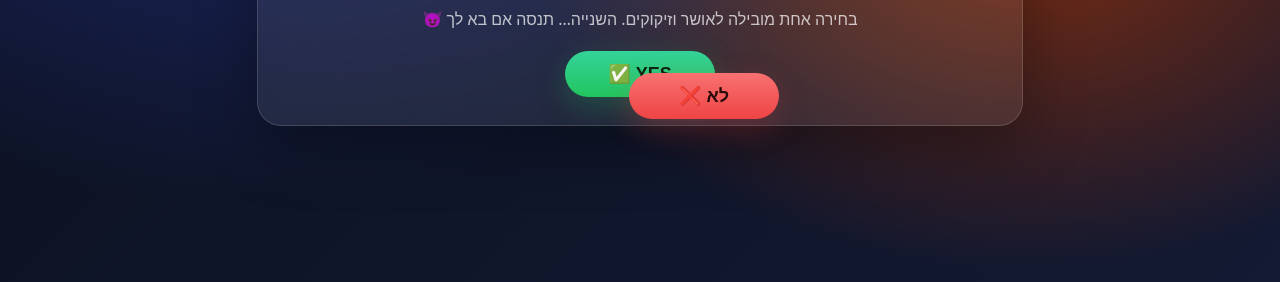
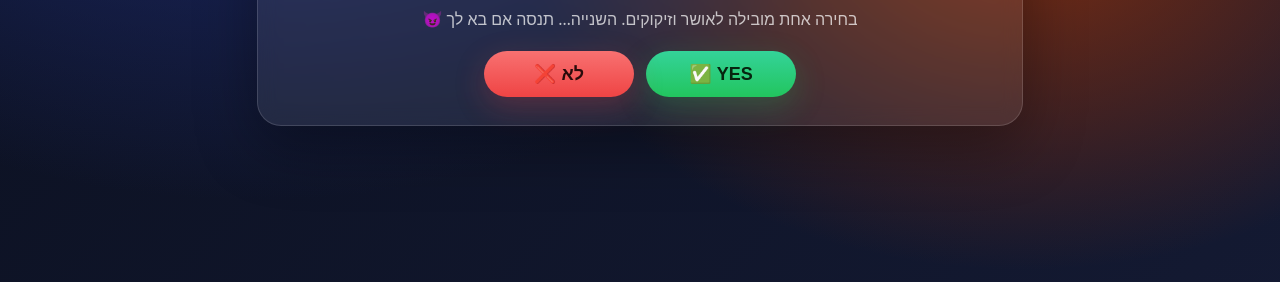
Before and after one commit to EdenAz7/ELIYA_DATE, a plain HTML site: page index.html in a window 1280 px wide. Shown: the part 400-682 px from the top of the page. Drawn offline with Linux system fonts and the light colour scheme.

Commit message:
Update index.html

```diff
--- a/index.html
+++ b/index.html
@@ -89,10 +89,10 @@
 
     /* כפתור "לא" יהיה בתוך שכבת מסך כדי שנוכל להזיז אותו חופשי */
     #noBtn {
-      position: fixed;
-      left: 55%;
-      top: 62%;
-      transform: translate(-50%, -50%);
+     background: linear-gradient(180deg, #f87171, var(--no));
+  color: #2a0b0b;
+  min-width: 150px;
+  box-shadow: 0 10px 30px rgba(239,68,68,0.25);
       background: linear-gradient(180deg, #f87171, var(--no));
       color: #2a0b0b;
       min-width: 150px;
@@ -150,8 +150,10 @@
       <p class="sub">בחירה אחת מובילה לאושר וזיקוקים. השנייה… תנסה אם בא לך 😈</p>
 
       <div class="btnRow">
-        <button id="yesBtn" aria-label="כן">YES ✅</button>
-      </div>
+  <button id="yesBtn" aria-label="כן">YES ✅</button>
+  <button id="noBtn" aria-label="לא">לא ❌</button>
+</div>
+
 
       <div id="result">
         <h2>יששששש 🎉</h2>
@@ -165,7 +167,7 @@
   </div>
 
   <!-- כפתור לא נמצא מחוץ לכרטיס כדי שיוכל לברוח בכל המסך -->
-  <button id="noBtn" aria-label="לא">לא ❌</button>
+
 
   <script>
     // ====== הגדרות ======
@@ -189,6 +191,9 @@
     // וגם אם איכשהו נלחץ (click) — הוא בורח ומבטל.
     const evade = (evt) => {
       evt?.preventDefault?.();
+
+  // ברגע ראשון שהוא בורח — הופך ל-fixed
+  noBtn.style.position = "fixed";
 
       const padding = 12; // מרווח מהקצוות
       const btnRect = noBtn.getBoundingClientRect();
```
